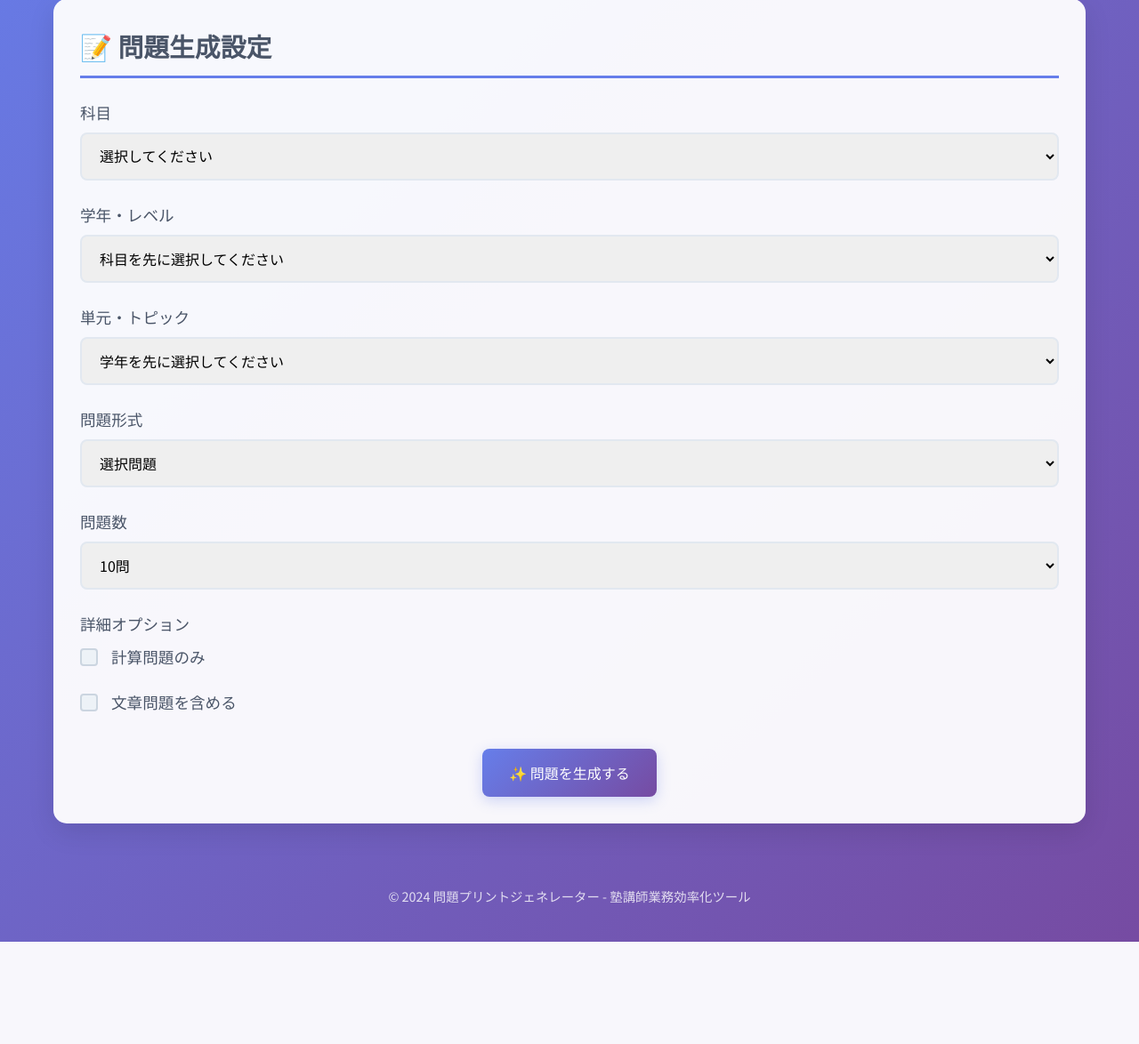
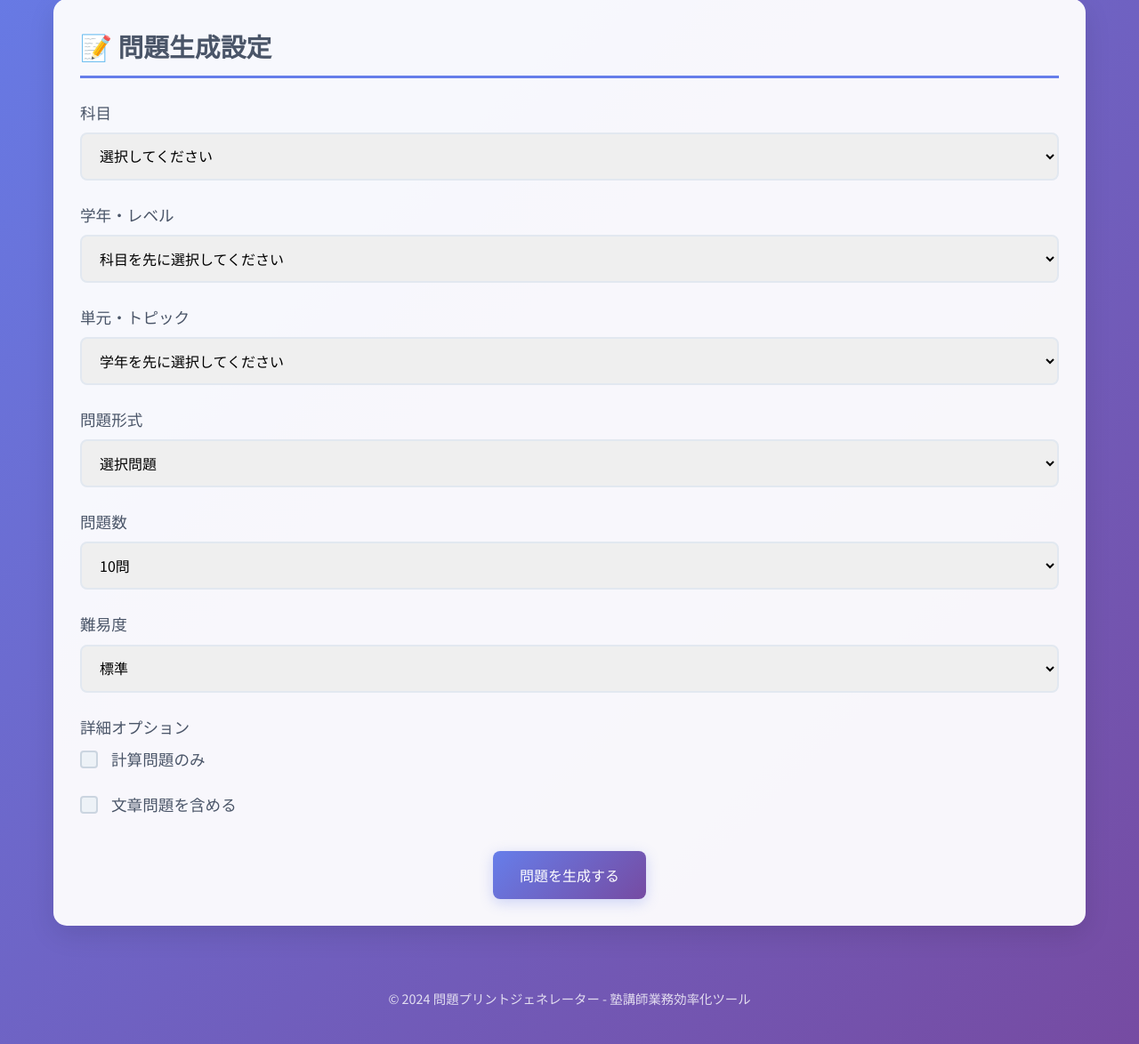
Before and after one commit to itoriku0814/quiz_generator, a Flask app: page / in a window 1280 px wide. Shown: the part 226-1400 px from the top of the page at 89% size. Before the commit the page ends 1285 px from the top, so only its background shows below. Run offline with Flask 3, Linux system fonts and the light colour scheme.

Commit message:
難易度の追加

```diff
--- a/app.py
+++ b/app.py
@@ -18,27 +18,22 @@ load_dotenv()
 
 app = Flask(__name__)
 
-# 環境変数からAPIキーを取得
+# Gemini API設定
 api_key = os.environ.get('GEMINI_API_KEY')
 if not api_key:
-    # APIキーがない場合はエラーを発生させてサーバーを停止させる
     raise ValueError("エラー: 環境変数に GEMINI_API_KEY が設定されていません。")
 
 genai.configure(api_key=api_key)
-# 利用可能なモデル名を指定
 model = genai.GenerativeModel('gemini-2.5-flash')
-# --- ここまで ---
 
-# --- ★ 変更点: 日本語フォントの設定を修正 ---
+# 日本語フォントの設定
 try:
-    # プロジェクト内に配置したフォントファイル名を指定
     pdfmetrics.registerFont(TTFont('NotoSansCJK', 'NotoSansJP-Regular.ttf'))
     FONT_NAME = 'NotoSansCJK'
 except Exception as e:
     print(f"フォント読み込みエラー: {e}")
     print("日本語フォントが読み込めないため、英語フォント(Helvetica)にフォールバックします。文字化けする可能性があります。")
     FONT_NAME = 'Helvetica'
-# --- ここまで ---
 
 class ProblemGenerator:
     def __init__(self):
@@ -65,17 +60,14 @@ class ProblemGenerator:
             }
         }
 
-    # --- ★ 変更点: generate_problems メソッドを修正 ---
-    def generate_problems(self, subject, grade, unit, problem_type, count, options=None):
+    def generate_problems(self, subject, grade, unit, problem_type, count, difficulty, options=None):
         """AIを使って問題を生成"""
 
-        # プロンプトの構築
         if subject == 'math':
-            prompt = self._build_math_prompt(grade, unit, problem_type, count, options)
+            prompt = self._build_math_prompt(grade, unit, problem_type, count, difficulty, options)
         else:
-            prompt = self._build_english_prompt(grade, unit, problem_type, count, options)
+            prompt = self._build_english_prompt(grade, unit, problem_type, count, difficulty, options)
 
-        # GeminiにJSON形式での応答を強制する設定
         generation_config = genai.types.GenerationConfig(
             response_mime_type="application/json"
         )
@@ -85,17 +77,14 @@ class ProblemGenerator:
                 prompt,
                 generation_config=generation_config
             )
-            # レスポンスがJSON形式であることが保証されるため、パースが簡単になる
             problems_data = json.loads(response.text)
             return problems_data
         except Exception as e:
-            # デバッグしやすいように、エラーの型と内容を詳しく出力
             print(f"AI生成エラー ({type(e).__name__}): {e}")
             return self._generate_fallback_problems(subject, grade, unit, count)
-    # --- ここまで ---
 
-    def _build_math_prompt(self, grade, unit, problem_type, count, options):
-        # (このメソッドは変更なし)
+    def _build_math_prompt(self, grade, unit, problem_type, count, difficulty, options):
+        """数学問題生成用プロンプト"""
         base_prompt = f"""
 {grade}の数学「{unit}」に関する{problem_type}を{count}問作成してください。
 
@@ -113,7 +102,7 @@ class ProblemGenerator:
 }}
 
 要件：
-- 問題は{grade}のレベルに適した難易度にする
+- 問題は{grade}のレベルに適した、難易度「{difficulty}」で作成すること
 - 解説は生徒が理解しやすいよう詳しく書く
 - 計算過程も含める
 - "choices"は{problem_type}が「選択問題」の場合のみ含めること。それ以外の場合はnullではなくキー自体を省略すること。
@@ -126,8 +115,8 @@ class ProblemGenerator:
 
         return base_prompt
 
-    def _build_english_prompt(self, grade, unit, problem_type, count, options):
-        # (このメソッドは変更なし)
+    def _build_english_prompt(self, grade, unit, problem_type, count, difficulty, options):
+        """英語問題生成用プロンプト"""
         base_prompt = f"""
 {grade}の英語「{unit}」に関する{problem_type}を{count}問作成してください。
 
@@ -145,9 +134,10 @@ class ProblemGenerator:
 }}
 
 要件：
-- 問題は{grade}のレベルに適した語彙・文法を使用
+- 問題は{grade}のレベルに適した語彙・文法を使用し、難易度は「{difficulty}」とすること
 - 解説では文法ポイントも詳しく説明
 - 実用的な例文を使用
+- 解答解説は「ですます調」ではなく「である調」で書くこと
 - "choices"は{problem_type}が「選択問題」の場合のみ含めること。それ以外の場合はnullではなくキー自体を省略すること。
 """
 
@@ -156,11 +146,8 @@ class ProblemGenerator:
 
         return base_prompt
 
-    # ★★★ このメソッドは不要になったため削除 ★★★
-    # def _parse_ai_response(self, response_text): ...
-
     def _generate_fallback_problems(self, subject, grade, unit, count):
-        # (このメソッドは変更なし)
+        """AIが使えない場合の代替問題生成"""
         problems = []
         for i in range(min(count, 3)):
             if subject == 'math':
@@ -182,12 +169,10 @@ class ProblemGenerator:
         return {"problems": problems}
 
     def get_units_for_grade(self, subject, grade):
-        # (このメソッドは変更なし)
+        """学年に応じた単元リストを取得"""
         return self.subject_templates.get(subject, {}).get('units', {}).get(grade, [])
 
-# ...
 class PDFGenerator:
-    # (変更なし)
     def __init__(self):
         self.styles = getSampleStyleSheet()
         self.setup_styles()
@@ -268,6 +253,7 @@ def generate_problems():
             unit=data.get('unit'),
             problem_type=data.get('problemType'),
             count=int(data.get('count', 5)),
+            difficulty=data.get('difficulty', '標準'),
             options=data.get('options')
         )
         return jsonify(problems)
--- a/static/script.js
+++ b/static/script.js
@@ -177,6 +177,7 @@ function collectFormData() {
         unit: formData.get('unit'),
         problemType: formData.get('problemType'),
         count: formData.get('count'),
+        difficulty: formData.get('difficulty'),
         options: {}
     };
 
--- a/templates/index.html
+++ b/templates/index.html
@@ -3,7 +3,7 @@
 <head>
     <meta charset="UTF-8">
     <meta name="viewport" content="width=device-width, initial-scale=1.0">
-    <title>オーダーメイド問題プリントジェネレーター</title>
+    <title>プリントジェネレーター</title>
     <link rel="stylesheet" href="{{ url_for('static', filename='style.css') }}">
     <link href="https://fonts.googleapis.com/css2?family=Noto+Sans+JP:wght@400;500;700&display=swap" rel="stylesheet">
 </head>
@@ -15,11 +15,9 @@
         </header>
 
         <main class="main-content">
-            <!-- 設定フォーム -->
             <section class="form-section">
                 <h2>📝 問題生成設定</h2>
                 <form id="problemForm" class="problem-form">
-                    <!-- 科目選択 -->
                     <div class="form-group">
                         <label for="subject">科目</label>
                         <select id="subject" name="subject" required>
@@ -29,7 +27,6 @@
                         </select>
                     </div>
 
-                    <!-- 学年選択 -->
                     <div class="form-group">
                         <label for="grade">学年・レベル</label>
                         <select id="grade" name="grade" required>
@@ -37,7 +34,6 @@
                         </select>
                     </div>
 
-                    <!-- 単元選択 -->
                     <div class="form-group">
                         <label for="unit">単元・トピック</label>
                         <select id="unit" name="unit" required>
@@ -45,7 +41,6 @@
                         </select>
                     </div>
 
-                    <!-- 問題形式 -->
                     <div class="form-group">
                         <label for="problemType">問題形式</label>
                         <select id="problemType" name="problemType" required>
@@ -55,7 +50,6 @@
                         </select>
                     </div>
 
-                    <!-- 問題数 -->
                     <div class="form-group">
                         <label for="count">問題数</label>
                         <select id="count" name="count">
@@ -66,7 +60,15 @@
                         </select>
                     </div>
 
-                    <!-- 詳細オプション -->
+                    <div class="form-group">
+                        <label for="difficulty">難易度</label>
+                        <select id="difficulty" name="difficulty">
+                            <option value="基礎">基礎</option>
+                            <option value="標準" selected>標準</option>
+                            <option value="応用">応用</option>
+                        </select>
+                    </div>
+
                     <div class="form-group">
                         <label>詳細オプション</label>
                         <div class="checkbox-group">
@@ -83,28 +85,24 @@
                         </div>
                     </div>
 
-                    <!-- 英語専用：単語リスト -->
                     <div class="form-group" id="vocabularyGroup" style="display: none;">
                         <label for="vocabularyList">特定の英単語リスト（カンマ区切り）</label>
                         <textarea id="vocabularyList" name="vocabularyList" placeholder="例: apple, book, study, happy"></textarea>
                     </div>
 
-                    <!-- 生成ボタン -->
                     <div class="button-group">
                         <button type="submit" id="generateBtn" class="btn btn-primary">
-                            ✨ 問題を生成する
+                            問題を生成する
                         </button>
                     </div>
                 </form>
             </section>
 
-            <!-- 生成中のローディング -->
             <section id="loadingSection" class="loading-section" style="display: none;">
                 <div class="loading-spinner"></div>
                 <p>AIが問題を生成中です...</p>
             </section>
 
-            <!-- プレビューセクション -->
             <section id="previewSection" class="preview-section" style="display: none;">
                 <h2>🔍 生成された問題のプレビュー</h2>
                 <div id="problemsPreview" class="problems-preview"></div>
@@ -122,7 +120,6 @@
                 </div>
             </section>
 
-            <!-- 編集モーダル -->
             <div id="editModal" class="modal" style="display: none;">
                 <div class="modal-content">
                     <div class="modal-header">
```
